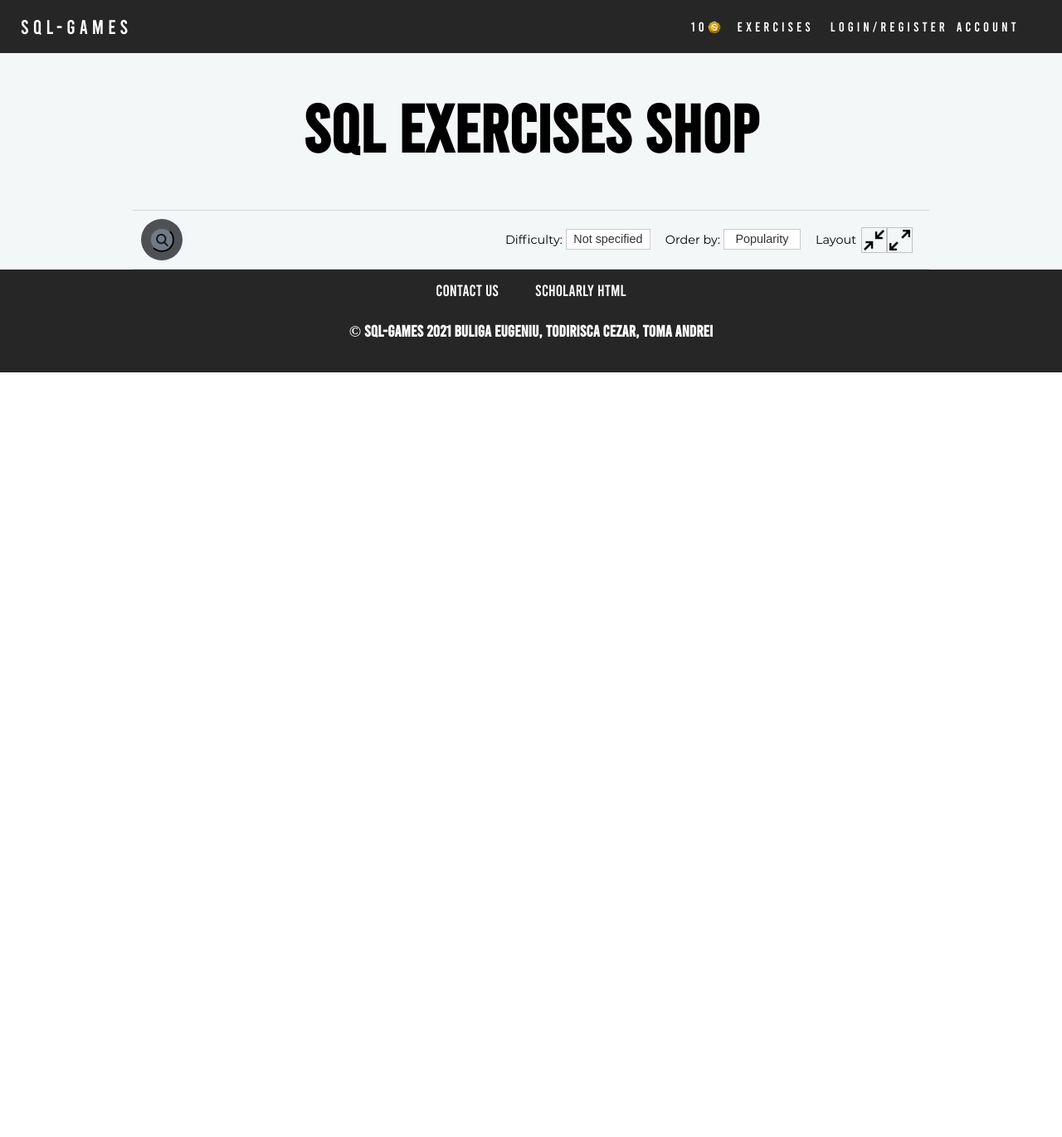
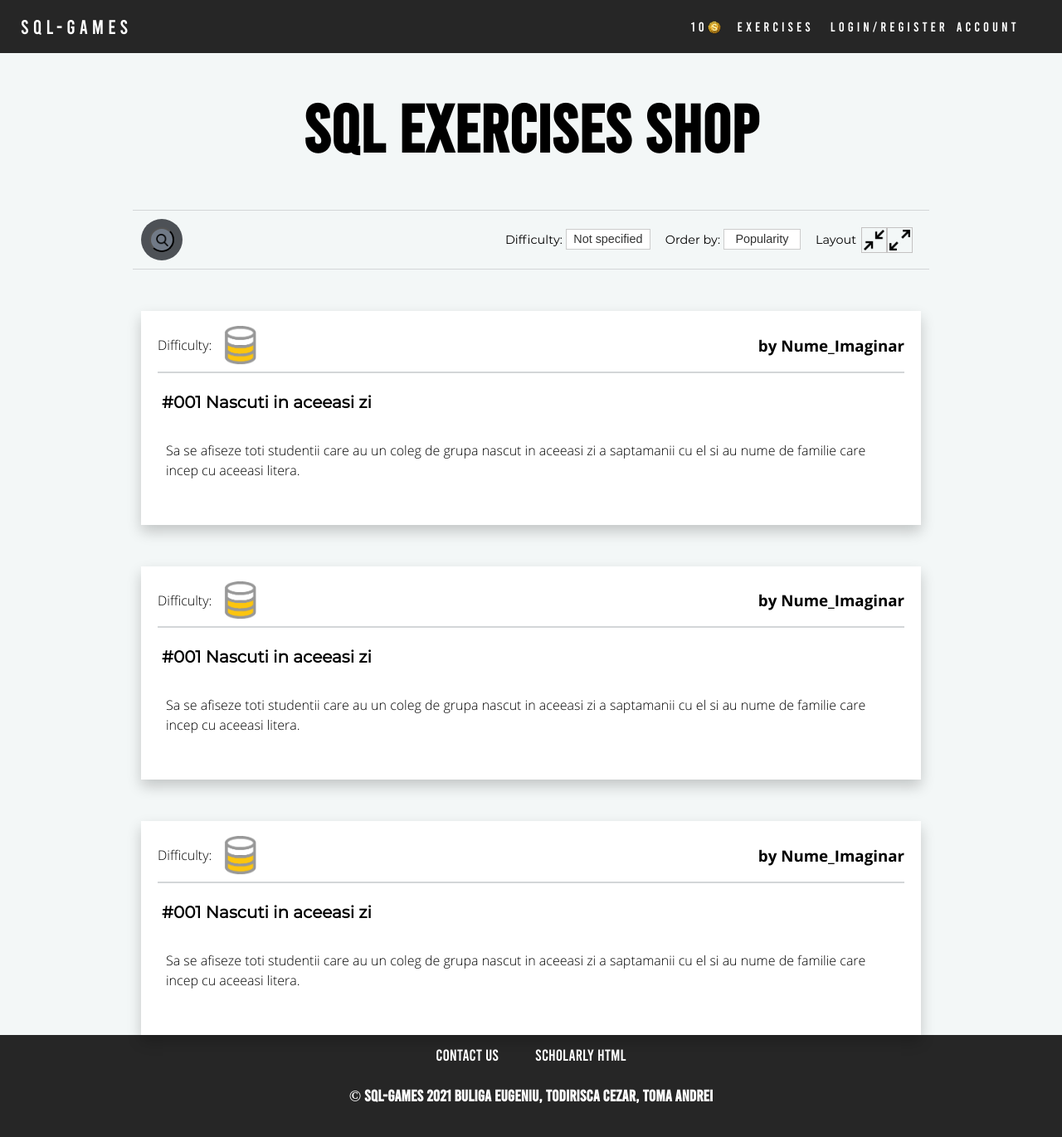
Before and after one commit to Ca3zsar/SQL-Games, a PHP site: page /shop.html in a window 1280 px wide. Shown: the whole page at 83% size. Before the commit the page ends 449 px from the top, so only its background shows below. Run offline with PHP 8.4, Linux system fonts and the light colour scheme.

Commit message:
rebuilding shop

```diff
--- a/front-end/exercise.html
+++ b/front-end/exercise.html
@@ -47,7 +47,7 @@
 
 </header>
   <div class="content-area" id="content-id">
-    <section class="exercise-requirement">
+    <div class="exercise-requirement">
       <div class="requirements">
         <div class="meta-info">
           <div class="difficulty-wrapper">
@@ -70,7 +70,7 @@
       </div>
       <div class="exercise-status"></div>
 
-    </section>
+    </div>
     <section class="editor-wrapper">
       <div class="editor-holder">
         <ul class="toolbar">
--- a/front-end/shop.html
+++ b/front-end/shop.html
@@ -102,7 +102,66 @@
     </div>
 
     <div class="exercise-list">
+      <div class="exercise-requirement">
+        <div class="requirements">
+          <div class="meta-info">
+            <div class="difficulty-wrapper">
+              <p class="difficulty-title">Difficulty:</p>
+              <img class="difficulty-bar" src="resources/difficulty_medium.png">
+            </div>
+            <h3 class="exercise-author">by Nume_Imaginar</h3>
+          </div>
+          <br class="meta-break">
+          <h1 class="exercise-title">#001 Nascuti in aceeasi zi</h1>
+          <p class="requirement-text">
+            Sa se afiseze toti studentii care au un coleg de grupa nascut in
+            aceeasi zi a saptamanii cu el si au nume de familie care incep cu
+            aceeasi litera.
+          </p>
+        </div>
+        <div class="exercise-status"></div>
 
+      </div>
+      <div class="exercise-requirement">
+        <div class="requirements">
+          <div class="meta-info">
+            <div class="difficulty-wrapper">
+              <p class="difficulty-title">Difficulty:</p>
+              <img class="difficulty-bar" src="resources/difficulty_medium.png">
+            </div>
+            <h3 class="exercise-author">by Nume_Imaginar</h3>
+          </div>
+          <br class="meta-break">
+          <h1 class="exercise-title">#001 Nascuti in aceeasi zi</h1>
+          <p class="requirement-text">
+            Sa se afiseze toti studentii care au un coleg de grupa nascut in
+            aceeasi zi a saptamanii cu el si au nume de familie care incep cu
+            aceeasi litera.
+          </p>
+        </div>
+        <div class="exercise-status"></div>
+
+      </div>
+      <div class="exercise-requirement">
+        <div class="requirements">
+          <div class="meta-info">
+            <div class="difficulty-wrapper">
+              <p class="difficulty-title">Difficulty:</p>
+              <img class="difficulty-bar" src="resources/difficulty_medium.png">
+            </div>
+            <h3 class="exercise-author">by Nume_Imaginar</h3>
+          </div>
+          <br class="meta-break">
+          <h1 class="exercise-title">#001 Nascuti in aceeasi zi</h1>
+          <p class="requirement-text">
+            Sa se afiseze toti studentii care au un coleg de grupa nascut in
+            aceeasi zi a saptamanii cu el si au nume de familie care incep cu
+            aceeasi litera.
+          </p>
+        </div>
+        <div class="exercise-status"></div>
+
+      </div>
     </div>
 
 
--- a/front-end/styles/shop.css
+++ b/front-end/styles/shop.css
@@ -202,3 +202,122 @@ body {
         font-size:2em;
     }
 }
+
+.exercise-list{
+    width:100%;
+    position: relative;
+    display: flex;
+    flex-wrap: wrap;
+    justify-content: center;
+}
+
+.exercise-requirement{
+    width:940px;
+    height:fit-content;
+
+    background-color: #ffffff;
+    box-shadow: 0 8px 16px 0 rgba(0,0,0,.2);
+    margin-top:50px;
+
+    display:flex;
+ }
+
+ .requirements
+{
+    width:100%;
+    padding: 20px;
+    padding-top: 10px;
+}
+
+.exercise-statistics{
+    display: flex;
+    justify-content: flex-end;
+    margin-bottom: 0;
+}
+
+.exercise-statistics>p{
+    padding-left:10px;
+    margin:0;
+    font-family: open-sans-light;
+    font-size: 0.75em;
+}
+
+.exercise-statistics>p:first-child{
+    padding-right:10px;
+    border-right: 1px solid gray;
+}
+
+.exercise-author{
+	font-family: open-sans-bold;
+    font-weight: lighter;
+}
+
+.exercise-title{
+    margin-top: 5px;
+	margin-left: 5px;
+	font-family: montserrat-regular;
+    font-weight: bolder;
+
+	font-size: 1.25em;
+    text-align: left;
+}
+
+.requirement-text{
+    font-size: 1em;
+    font-family: open-sans-light;
+	text-align:left;
+	margin-left: 10px;
+	margin-right: 10px;
+}
+
+.meta-info{
+    width:100%;
+    border-bottom: 2px solid #d3d6d8;
+
+    display:flex;
+    flex-direction: row;
+    justify-content:space-between;
+    align-items: center;
+}
+
+.difficulty-wrapper{
+    display:flex;
+    flex-direction: row;
+    align-items: center;
+}
+
+.difficulty-bar{
+    display:flex;
+    align-items: center;
+    margin-left:10px;
+    width:50px;
+}
+
+.difficulty{
+    width : 25px;
+    height: 10px;
+    list-style: none;
+    padding: 5px;
+    float: left;
+}
+
+.difficulty-title{
+    font-family: open-sans-light;
+    font-size:16px;
+}
+
+.easy{
+    background-color: #0F9347;
+    border-radius: 16px 0px 0px 0px;
+}
+
+.medium{
+    background-color: #FCC50E;
+    /* opacity: 0; */
+}
+
+.hard{
+    border-radius: 0px 0px 16px 0px;
+    background-color: #BE2026;
+    /* opacity: 0; */
+}
```
Also changed, not shown: front-end/scripts/shop_change_css.js (deleted, +0 -62 lines).
